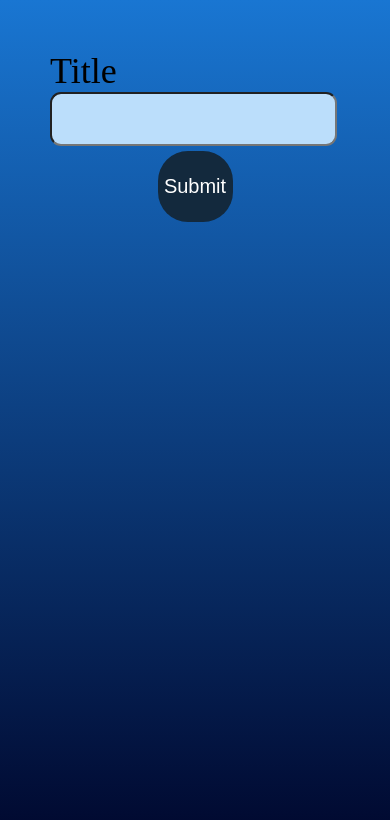
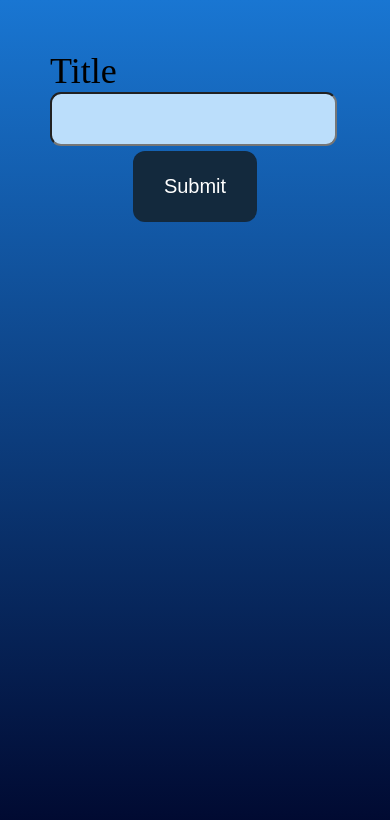
Before and after one commit to bharathi20/Todo-Notes, a React (Create React App) app: page / in a window 390 px wide. Shown: the top 820 px of the page. Built offline with nearby package versions, Linux system fonts and the light colour scheme.

Commit message:
buttons radius reduced in mobile view

```diff
--- a/src/App.css
+++ b/src/App.css
@@ -29,7 +29,7 @@ body{
   background-color: #bbdefb;
 }
 
-.EditTitleContent {
+/* .EditTitleContent {
   width: 322px;
   height: 50px;
   font-size: 28px;
@@ -37,7 +37,7 @@ body{
   margin-bottom: 5px;
   background-color: #bbdefb;
   border-radius: 10px;
-}
+} */
 
 .editButtonsDiv {
   display: flex;
@@ -135,7 +135,7 @@ body{
   .titleHeading{
     font-size: 36px;
   }
-  .EditTitleContent{
+  /* .EditTitleContent{
     width: 322px;
     height:50px;
     font-size: 28px;
@@ -144,7 +144,7 @@ body{
     background-color: #bbdefb;
     border-radius: 10px;
 
-  }
+  } */
   .editButtonsDiv{
     display: flex;
     flex-direction: row;
@@ -152,12 +152,12 @@ body{
     align-items: center;
   }
   .editButton{
-    border-radius: 20px;
+    border-radius: 6px;
     font-size: 15px;
     height: 42px;
     background-color: #13293d;
     color:white;
-    width:79px;
+    width:132px;
 
   }
   .titleContent{
@@ -168,9 +168,9 @@ body{
   }
 
   .submitButton{
-    border-radius: 30px;
+    border-radius: 12px;
     border-style:none;
-    width: 75px;
+    width:124px;
   }
   .dataList{
     display: flex;
```
